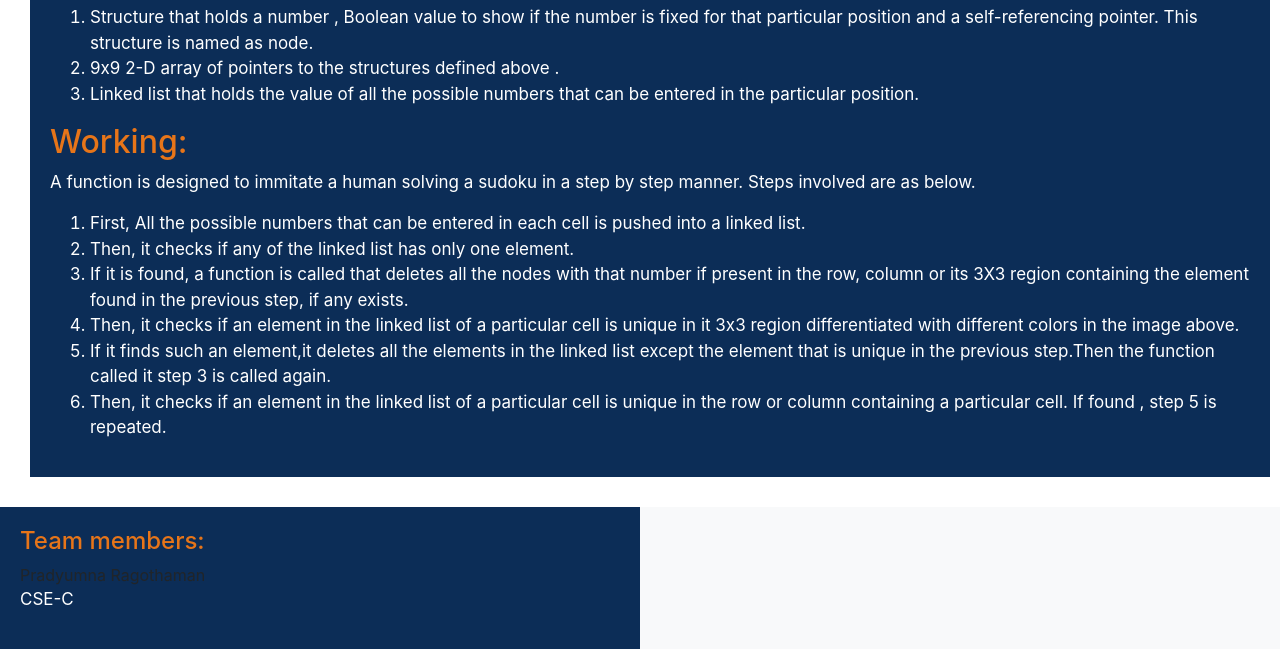
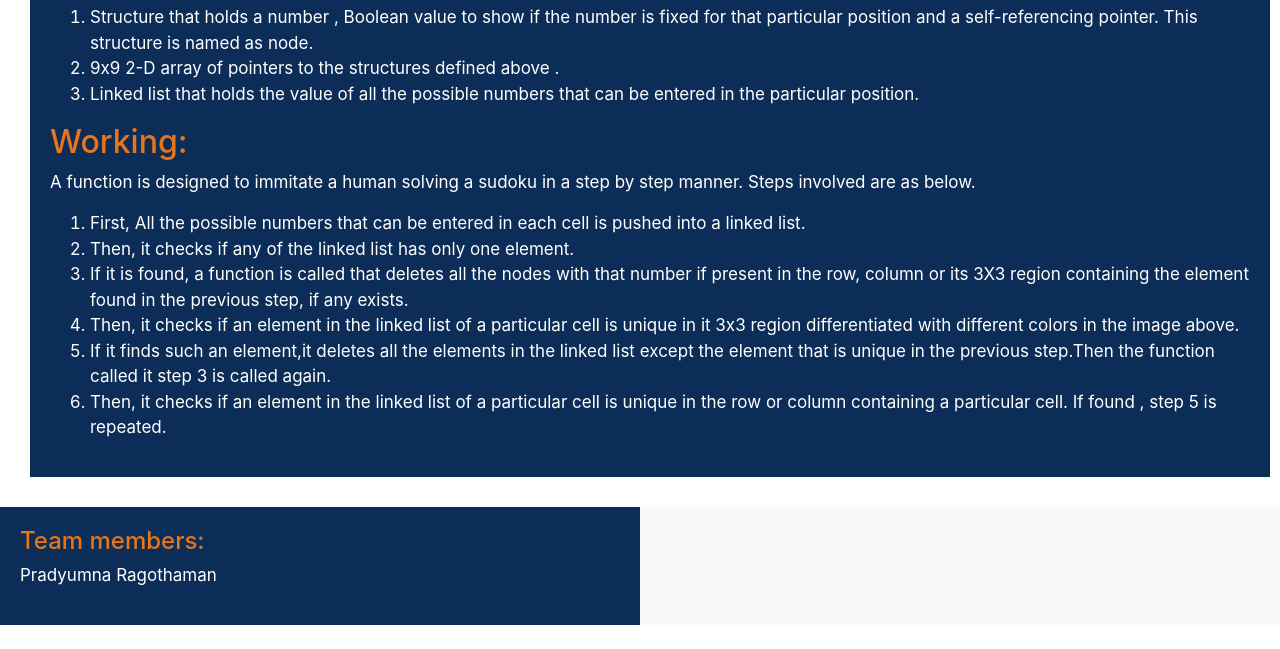
Before and after one commit to pradyumnarago/sudoku-solver, a plain HTML site: page myproject/index.html in a window 1280 px wide. Shown: the part 1024-1673 px from the top of the page. After the commit the page ends 1649 px from the top, so only its background shows below. Drawn offline with nearby package versions, Linux system fonts and the light colour scheme.

Commit message:
Corrections

```diff
--- a/myproject/index.html
+++ b/myproject/index.html
@@ -141,11 +141,9 @@
                     <h4 class="heading1">
                         Team members:
                     </h4>
-                    <div class="w-50">
-                            Pradyumna Ragothaman
+                    <div class="w-100">
+                            <p class="text1">Pradyumna Ragothaman</p>
                     </div>
-
-                    <p class="text1">CSE-C</p>
                 </div>
 
 
```
